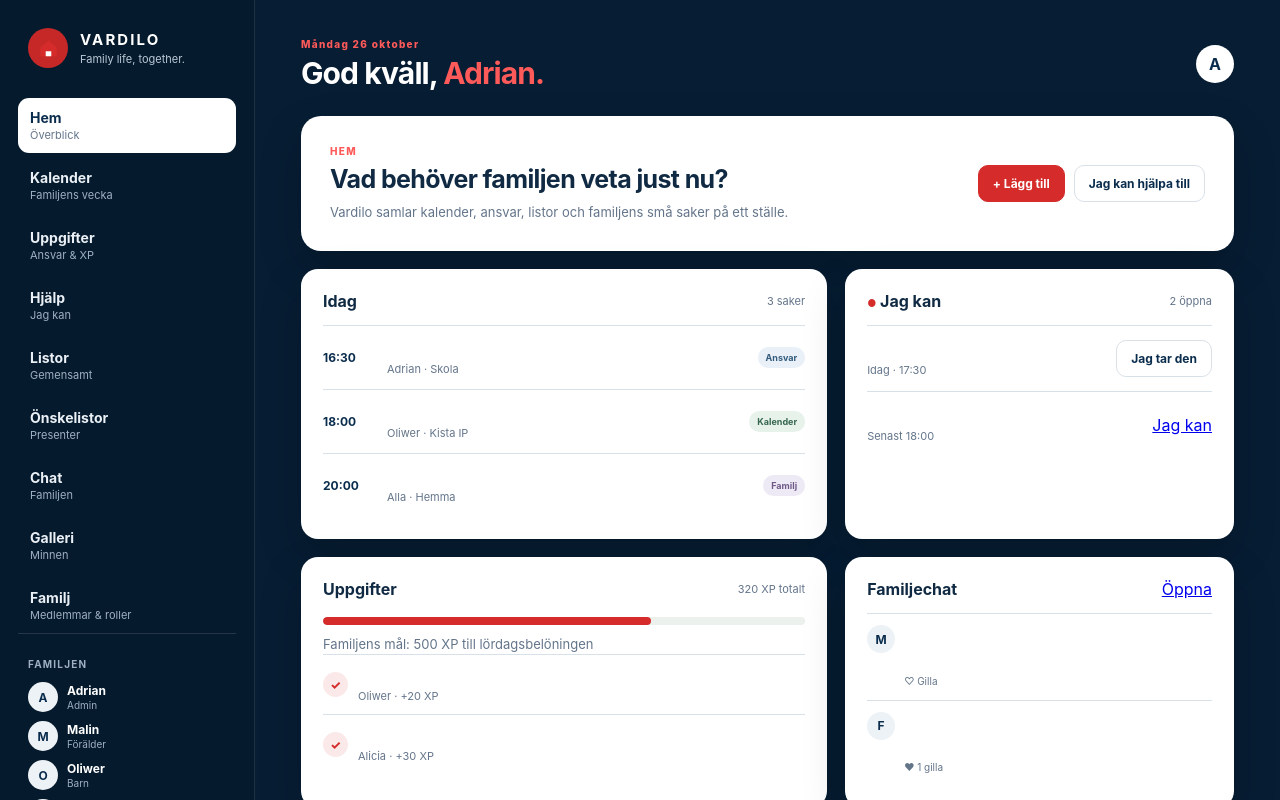
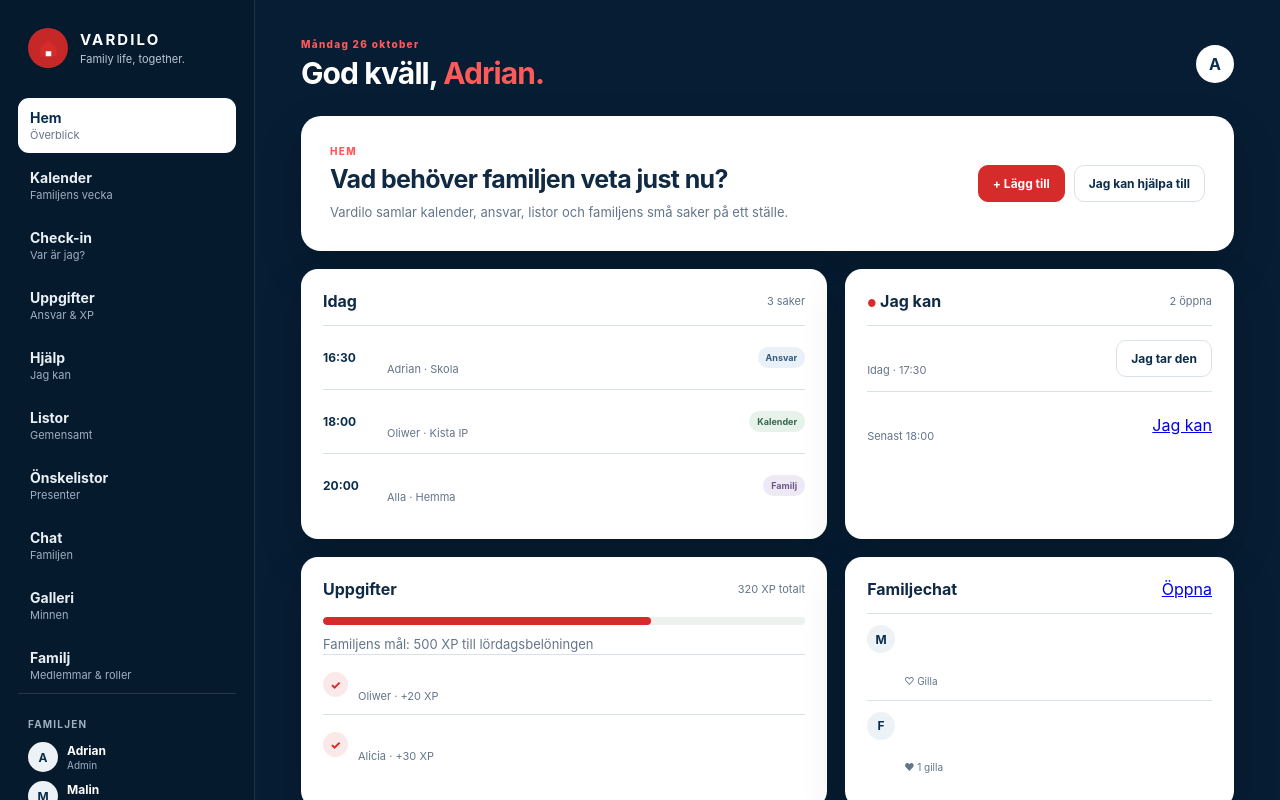
Before and after one commit to AdrianAmbjorn/Vardilo, a Next.js app: page / in a window 1280 px wide. Shown: the top 800 px of the page. Built offline with nearby package versions, Linux system fonts and the light colour scheme.

Commit message:
Add Check-in to main navigation

```diff
--- a/app/page.tsx
+++ b/app/page.tsx
@@ -8,6 +8,7 @@ import { createClient } from "@/lib/supabase/client";
 const navItems = [
   ["Hem", "Överblick", "/"],
   ["Kalender", "Familjens vecka", "/kalender"],
+  ["Check-in", "Var är jag?", "/check-in"],
   ["Uppgifter", "Ansvar & XP", "/uppgifter"],
   ["Hjälp", "Jag kan", "/hjalp"],
   ["Listor", "Gemensamt", "/listor"],
```
